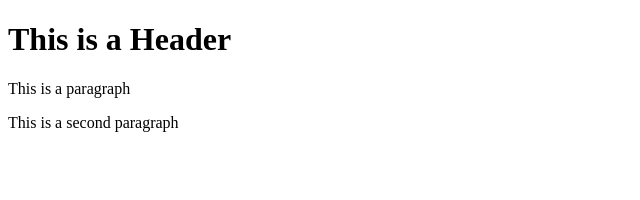
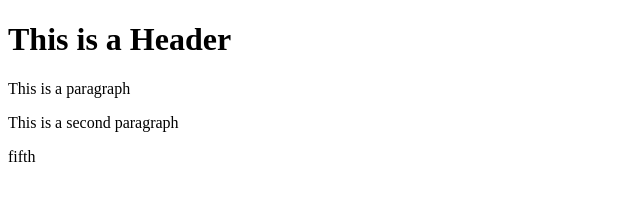
Before and after one commit to urbeingwatched8/git-test1, a plain HTML site: page index.html in a window 1280 px wide. Shown: the full height of the page, 0-640 px from the left. Drawn offline with Linux system fonts and the light colour scheme.

Commit message:
5th commit

```diff
--- a/index.html
+++ b/index.html
@@ -6,5 +6,6 @@
         <h1>This is a Header</h1>
         <p>This is a paragraph</p>
         <p>This is a second paragraph</p>
+        <p>fifth</p>
     </body>
 </html>
```
